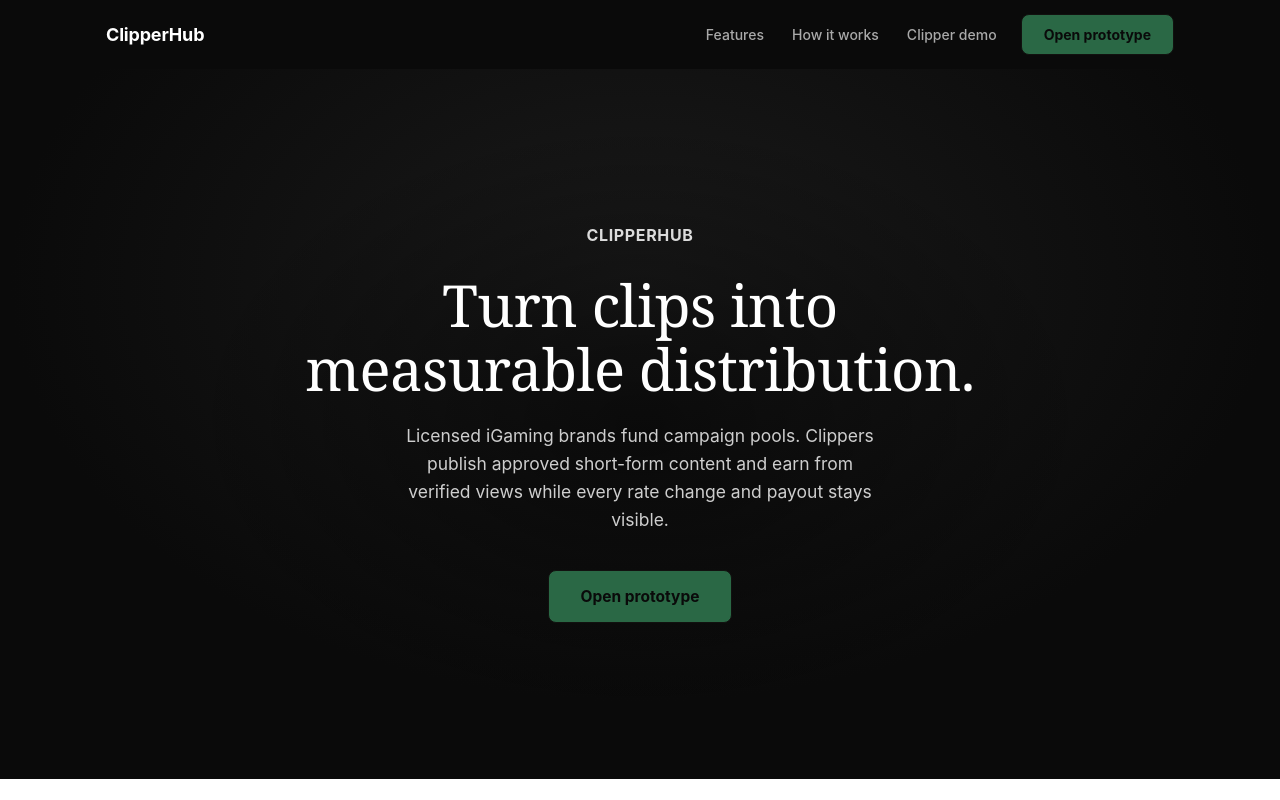
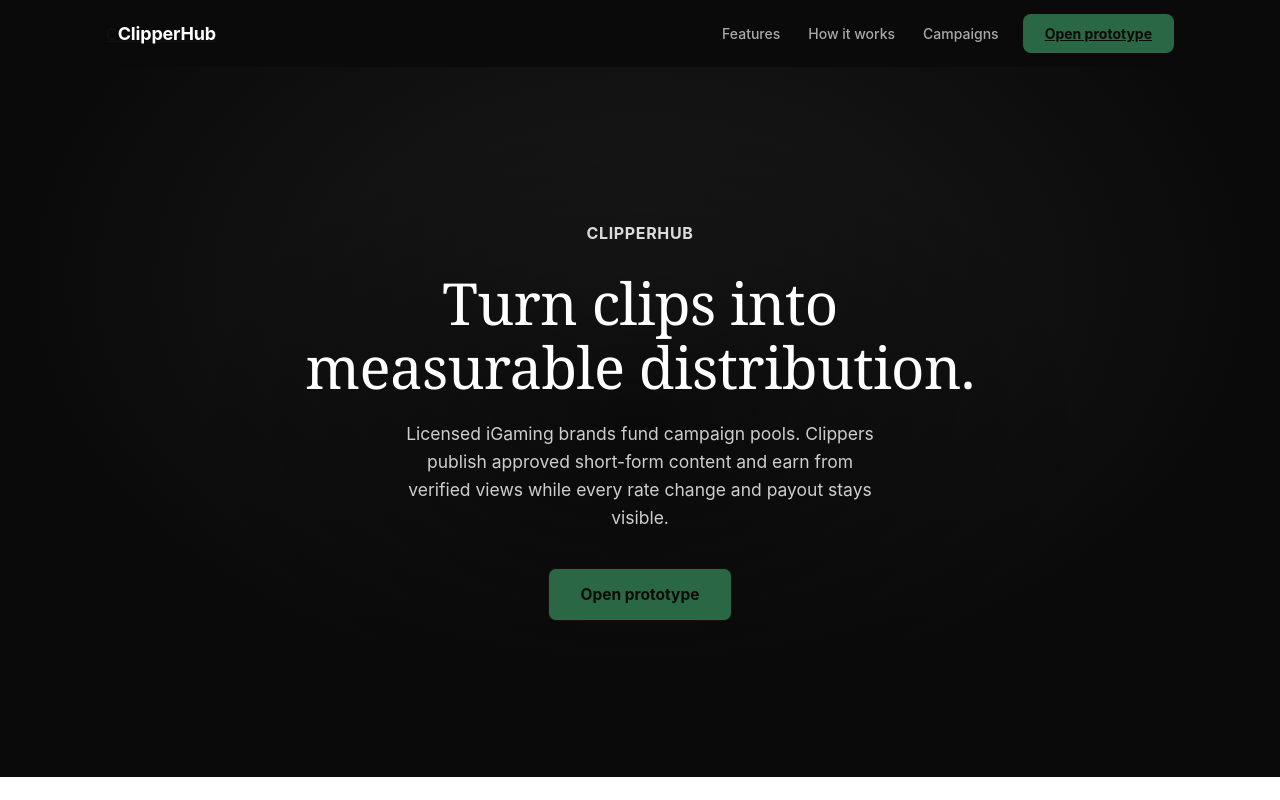
Before and after one commit to dondo511/testlp, a Next.js app in the folder clipstream-app/: page / in a window 1280 px wide. Shown: the top 800 px of the page. Built offline with nearby package versions, Linux system fonts and the light colour scheme.

Commit message:
Refine ClipperHub landing header

```diff
--- a/clipstream-app/components/landing/Header.tsx
+++ b/clipstream-app/components/landing/Header.tsx
@@ -1,5 +1,23 @@
 import Link from "next/link";
 import styles from "./Header.module.css";
+
 export default function Header(){
- return <header className={styles.header}><div className={styles.wrap}><span className={styles.wordmark}>ClipperHub</span><nav className={styles.nav}><div className={styles.navLinks}><a href="#unique-features" className={styles.link}>Features</a><a href="#how-it-works" className={styles.link}>How it works</a><Link href="/clipper/campaigns" className={styles.link}>Clipper demo</Link></div><a href="#choose-path" className={"btn "+styles.cta}>Open prototype</a></nav></div></header>;
+  return (
+    <header className={styles.header}>
+      <div className={styles.wrap}>
+        <Link href="/" className={styles.brand}>
+          <span className={styles.logoMark}>C</span>
+          <span className={styles.wordmark}>ClipperHub</span>
+        </Link>
+        <nav className={styles.nav}>
+          <div className={styles.navLinks}>
+            <a href="#unique-features" className={styles.link}>Features</a>
+            <a href="#how-it-works" className={styles.link}>How it works</a>
+            <Link href="/clipper/campaigns" className={styles.link}>Campaigns</Link>
+          </div>
+          <a href="#choose-path" className={styles.cta}>Open prototype</a>
+        </nav>
+      </div>
+    </header>
+  );
 }
```
